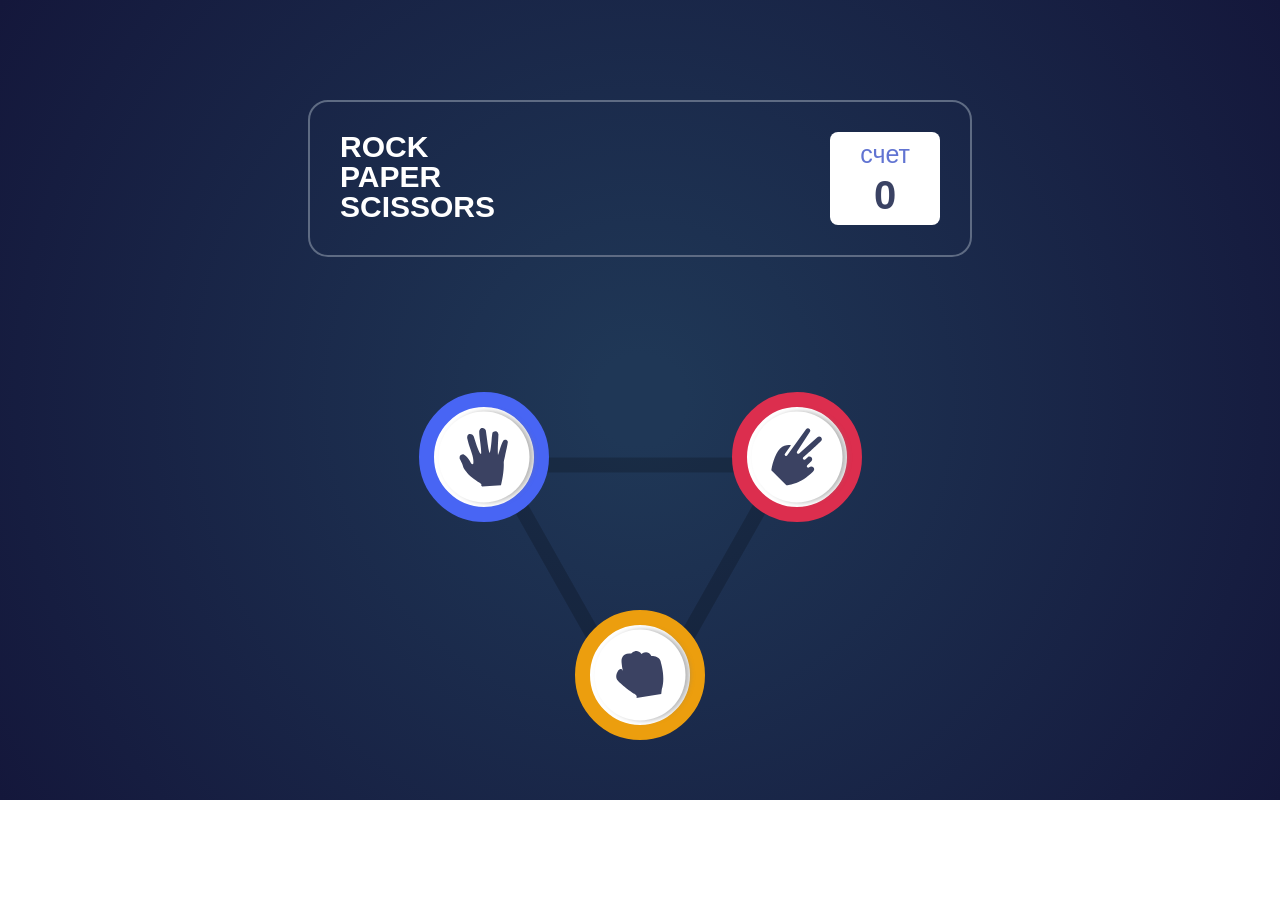
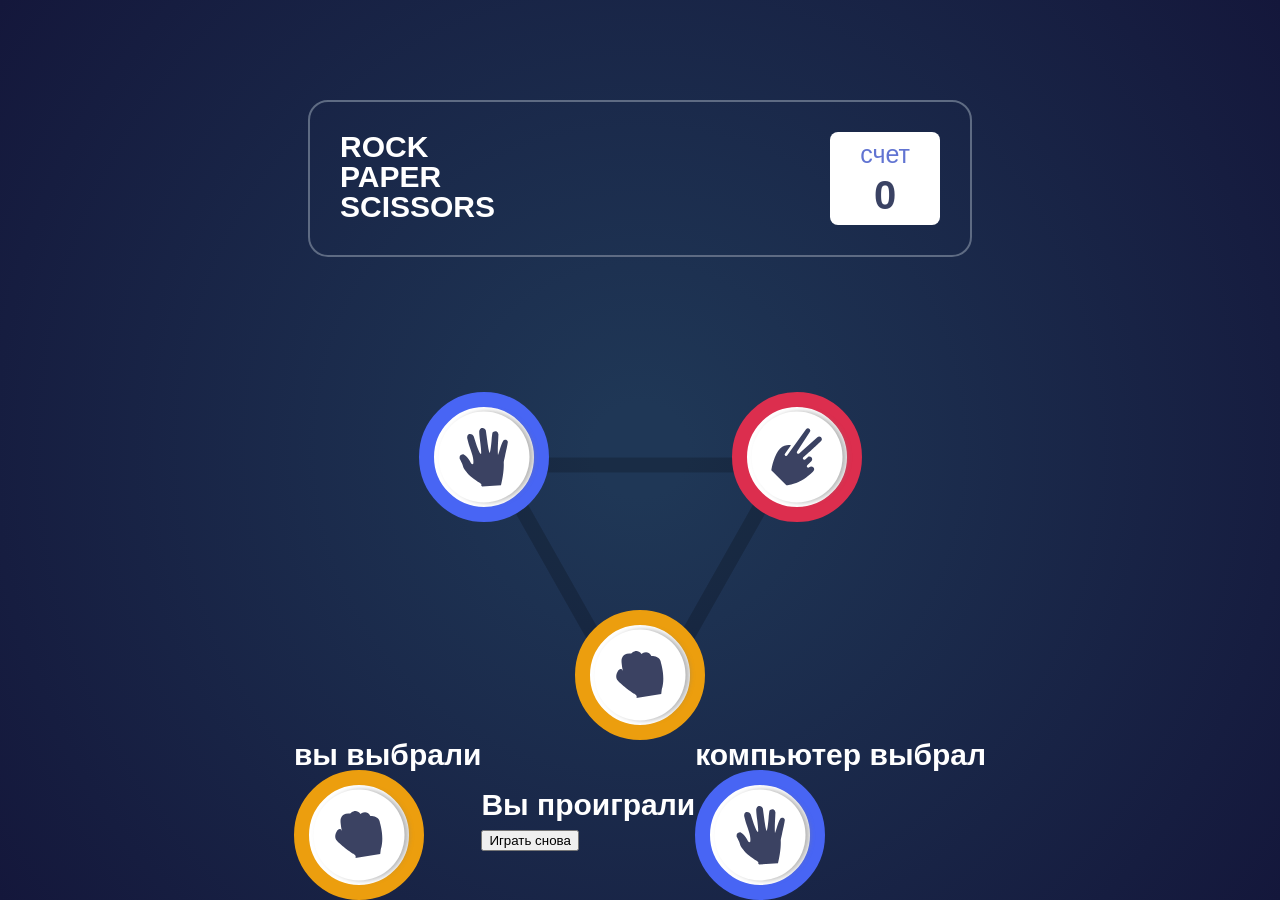
Before and after one commit to bladov/Rock-paper-scissors-game, a Vue app: page / in a window 1280 px wide. Before the commit the page ends 800 px from the top, so only its background shows below. Built offline with nearby package versions, Linux system fonts and the light colour scheme.

Commit message:
Game result markup

```diff
--- a/src/App.vue
+++ b/src/App.vue
@@ -1,6 +1,7 @@
 <script setup>
 import HeaderWrapper from '@/components/layout/header/HeaderWrapper.vue'
 import GameChoice from '@/components/game-attribute/GameChoice.vue'
+import GameResult from '@/components/game-attribute/GameResult.vue'
 </script>
 
 <template>
@@ -10,6 +11,7 @@ import GameChoice from '@/components/game-attribute/GameChoice.vue'
 
   <main>
     <GameChoice />
+    <GameResult />
   </main>
 
   <footer></footer>
--- a/src/components/game-attribute/GameAction.vue
+++ b/src/components/game-attribute/GameAction.vue
@@ -1,5 +1,5 @@
 <script>
-import { computed, ref, toRefs, watchEffect } from 'vue'
+import { ref, toRefs, watchEffect } from 'vue'
 import IconPaper from '@/components/icons/IconPaper.vue'
 import IconRock from '@/components/icons/IconRock.vue'
 import IconScissors from '@/components/icons/IconScissors.vue'
@@ -82,20 +82,10 @@ export default {
 </template>
 
 <style scoped lang="scss">
-.game-action__wrapper {
+.game-action {
+  position: absolute;
   display: inline-flex;
-  justify-content: center;
-  align-items: center;
-  width: 100px;
-  height: 100px;
-  background: white;
-  border: 15px solid v-bind(currentActionColor);
-  border-radius: 50%;
-}
-
-.game-action {
   cursor: pointer;
-  position: absolute;
   top: v-bind(positionTop);
   left: v-bind(positionLeft);
   right: v-bind(positionRight);
@@ -122,7 +112,14 @@ export default {
   }
 }
 
-.active {
-  filter: drop-shadow(0 0 0.75rem v-bind(currentActionColor));
+.game-action__wrapper {
+  display: inline-flex;
+  justify-content: center;
+  align-items: center;
+  width: 100px;
+  height: 100px;
+  background: white;
+  border: 15px solid v-bind(currentActionColor);
+  border-radius: 50%;
 }
 </style>
--- a/src/components/game-attribute/GameResult.vue
+++ b/src/components/game-attribute/GameResult.vue
@@ -1,11 +1,44 @@
 <script>
+import PlayerChoice from '@/components/game-attribute/PlayerChoice.vue'
+import { computed, ref } from 'vue'
+
 export default {
-  name: 'GameResult'
+  name: 'GameResult',
+  components: { PlayerChoice },
+
+  setup() {
+    const playersIsWin = ref(false)
+    const gameResultText = computed(() => {
+      return playersIsWin.value ? 'Вы выйграли!' : 'Вы проиграли'
+    })
+
+    return {
+      gameResultText,
+      playersIsWin
+    }
+  }
 }
 </script>
 
 <template>
-  <div class="game-result"></div>
+  <div class="game-result">
+    <div class="container game-result__container">
+      <PlayerChoice :playerId="1" choice="rock" :winner="playersIsWin" />
+      <div class="game-result__middle">
+        <p class="game-result__text">
+          {{ gameResultText }}
+        </p>
+        <button class="game-result__btn">Играть снова</button>
+      </div>
+      <PlayerChoice :playerId="2" choice="paper" :winner="!playersIsWin" />
+    </div>
+  </div>
 </template>
 
-<style scoped></style>
+<style scoped>
+.game-result__container {
+  display: flex;
+  justify-content: center;
+  align-items: center;
+}
+</style>
--- a/src/components/game-attribute/PlayerChoice.vue
+++ b/src/components/game-attribute/PlayerChoice.vue
@@ -1,13 +1,34 @@
 <script>
-import GameAction from "@/components/game-attribute/GameAction.vue";
+import GameAction from '@/components/game-attribute/GameAction.vue'
+import { computed, toRefs } from 'vue'
 
 export default {
   name: 'PlayerChoice',
-  components: {GameAction},
+  components: { GameAction },
   props: {
     choice: {
       type: String,
       required: true
+    },
+    playerId: {
+      type: Number,
+      required: true
+    },
+    winner: {
+      type: Boolean,
+      required: true
+    }
+  },
+
+  setup(props) {
+    const { playerId } = toRefs(props)
+
+    const resultText = computed(() => {
+      return playerId.value === 1 ? 'вы выбрали' : 'компьютер выбрал'
+    })
+
+    return {
+      resultText
     }
   }
 }
@@ -15,9 +36,13 @@ export default {
 
 <template>
   <div class="player-choice">
-    <p class="player-choice__text">вы выбрали</p>
-    <GameAction color="" action=""
+    <p class="player-choice__text">{{ resultText }}</p>
+    <GameAction :action="choice" class="player-choice__action" />
   </div>
 </template>
 
-<style scoped></style>
+<style scoped lang="scss">
+.player-choice__action {
+  position: relative;
+}
+</style>
```
